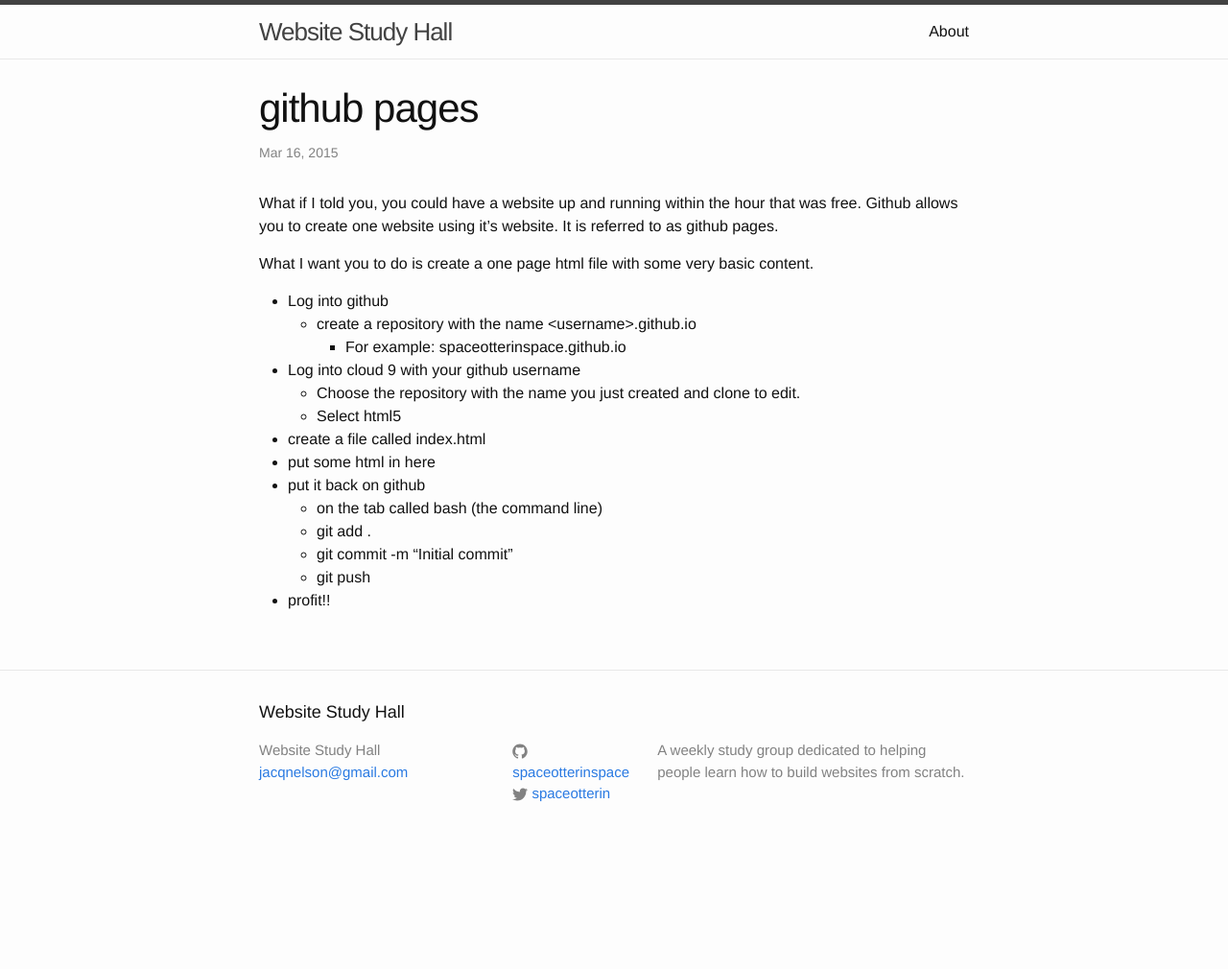
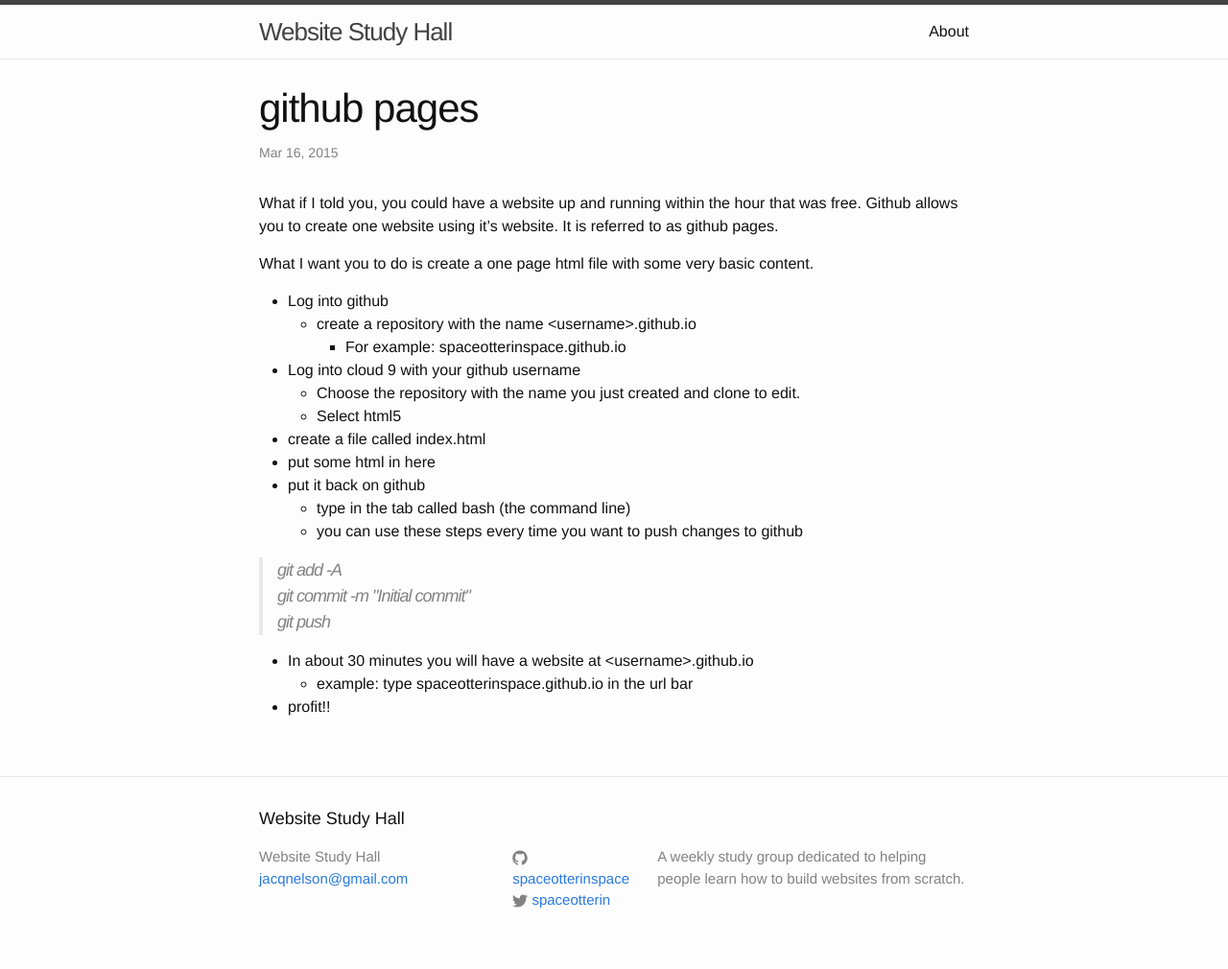
Before and after one commit to SpaceOtterInSpace/spaceotterinspace_old, a Jekyll site: the page built from _posts/2015-03-16-github-pages.markdown, in a window 1280 px wide. Shown: the whole page at 96% size. Built offline with Jekyll 4.4.1, drawn with Linux system fonts in a browser that asks for light colours; before the commit the page ends 900 px from its top, so only the background shows below that.

Commit message:
Update github pages

```diff
--- a/_posts/2015-03-16-github-pages.markdown
+++ b/_posts/2015-03-16-github-pages.markdown
@@ -17,8 +17,14 @@
 * create a file called index.html
 * put some html in here
 * put it back on github
-    * on the tab called bash (the command line)
-    * git add .
-    * git commit -m "Initial commit"
-    * git push
+    * type in the tab called bash (the command line)
+    * you can use these steps every time you want to push changes to github
+
+> git add -A <br />
+> git commit -m \"Initial commit\" <br />
+> git push <br />
+
+
+* In about 30 minutes you will have a website at \<username\>.github.io
+    * example: type spaceotterinspace.github.io in the url bar
 * profit!!
```
